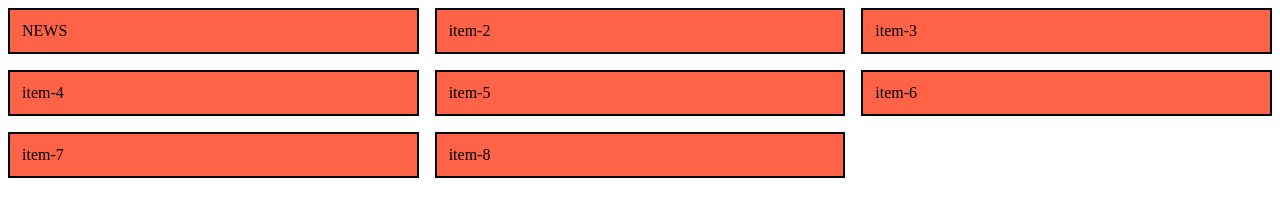
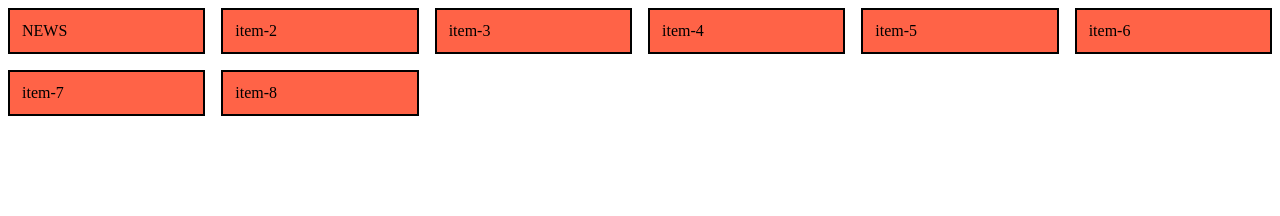
Before and after one commit to codERSunny812/complete-webdevelopment, a plain HTML site: page CSS/grid.html in a window 1280 px wide. Drawn offline with Linux system fonts and the light colour scheme.

Commit message:
grid in css

```diff
--- a/CSS/grid.html
+++ b/CSS/grid.html
@@ -8,15 +8,16 @@
     <style>
 .container{
     display: grid;
-    grid-template-columns: 1fr 1fr 1fr ;
+    /* grid-template-rows: 1fr 1fr 1fr  ; */
     grid-gap: 1rem;
-    /* grid-template-columns: repeat(5  ,1fr); */
+    grid-template-columns: repeat(6  ,7fr);
+
     /* grid-template-rows: repeat(4,1fr); */
     /* you can set gap between the rown and colum by using this ----->   grid-column-gap: 2rem; grid-row-gap: 3rem; */
 
     /* if you use this then this space is provided between every grid items whether it's a colum or a row */
  /* now lets make the grid responsive  */
- grid-template-columns: repeat(auto-fit,minmax(400px,2fr));
+ /* grid-template-columns: repeat(auto-fit,minmax(400px,9fr)); */
 
 
 
```
